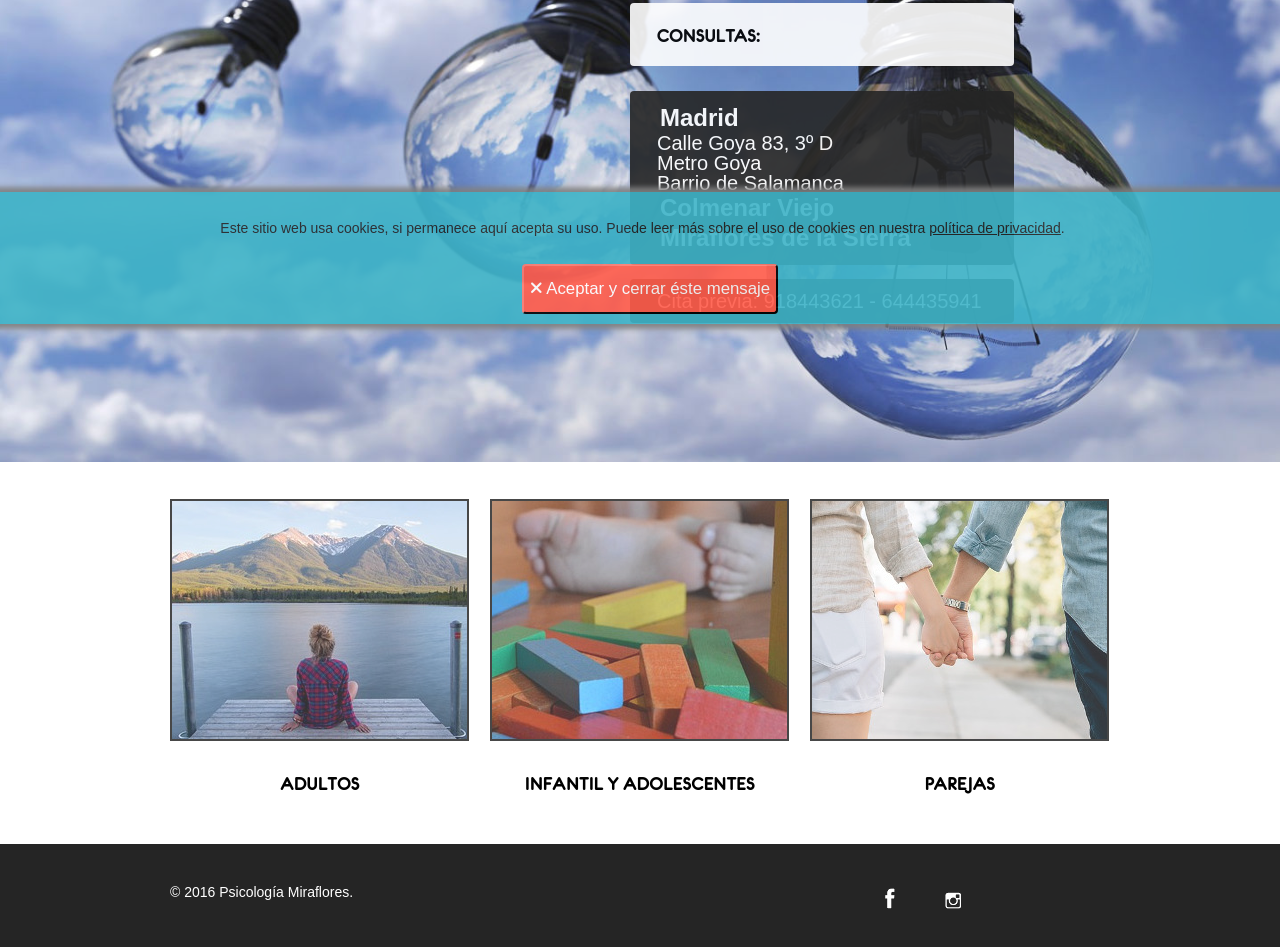
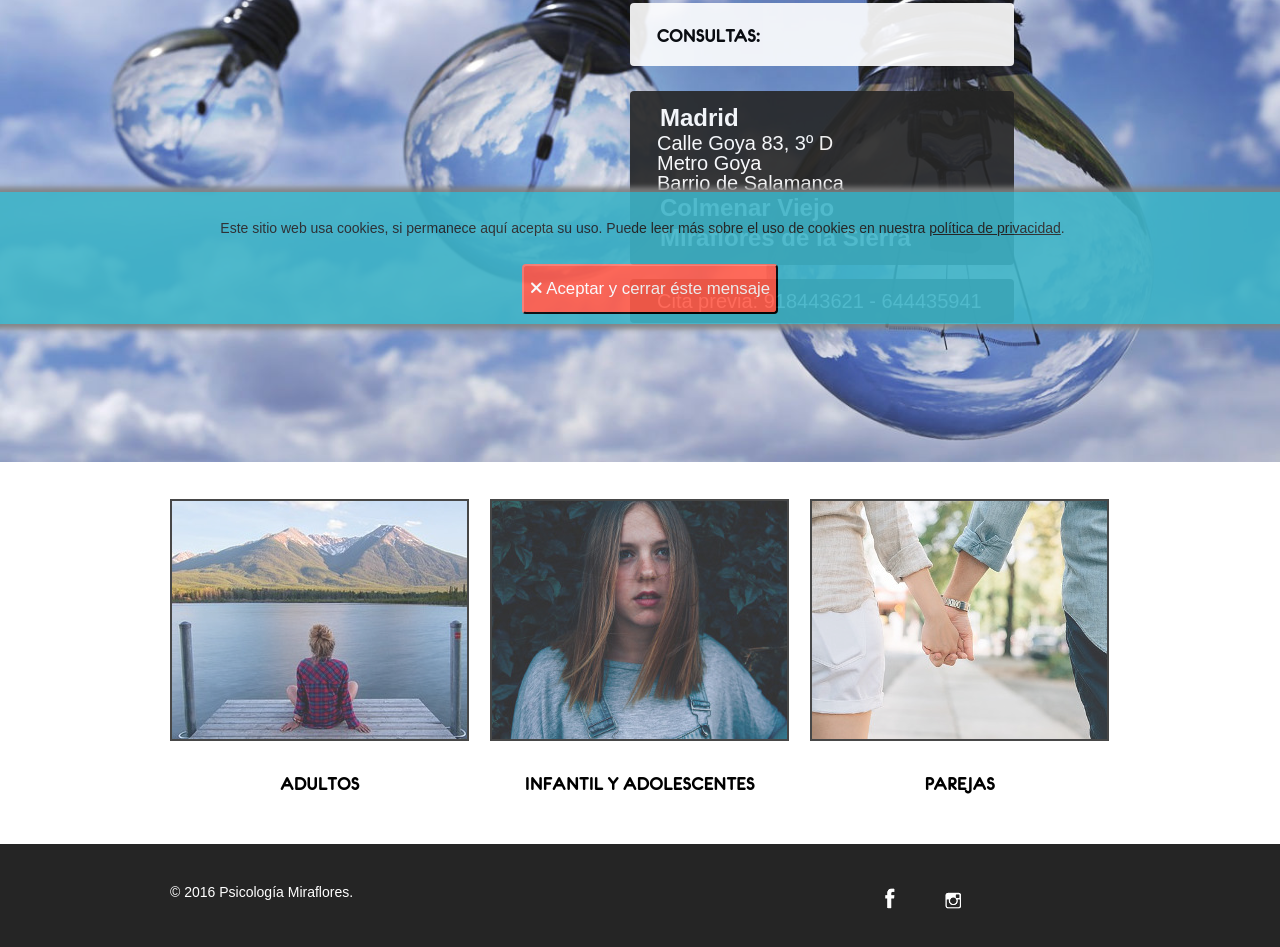
Before and after one commit to manolomaroto/aplcacionCitas, a plain HTML site: page prototipo03/index.html in a window 1280 px wide. Shown: the part 476-1423 px from the top of the page. Drawn offline with Linux system fonts and the light colour scheme.

Commit message:
Foto adolescentes

```diff
--- a/prototipo03/index.html
+++ b/prototipo03/index.html
@@ -93,7 +93,7 @@
 			</li>
 			<li id="child">
 				<a href="infantil.html">
-					<img src="images/blocks.jpg" alt="Area infantil y adolescentes">
+					<img src="images/adolescente.jpg" alt="Area infantil y adolescentes">
 					<span>Infantil y adolescentes</span>
 				</a>
 			</li>
```
Also changed, not shown: prototipo03/images/adolescente.jpg (added).
